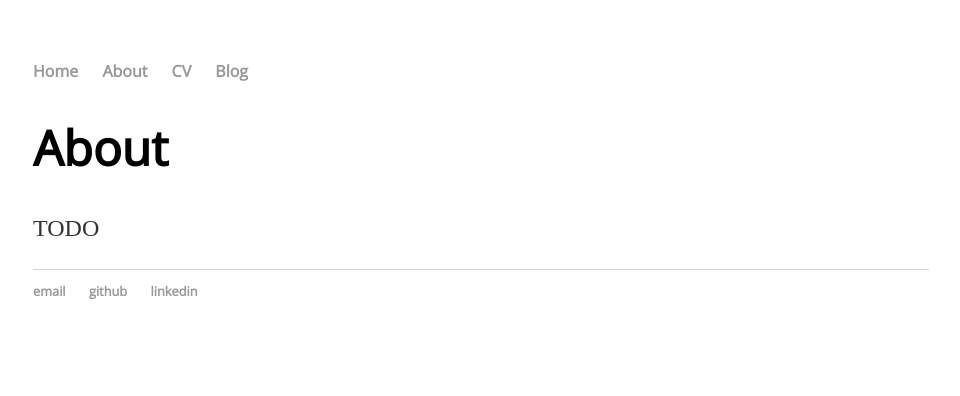
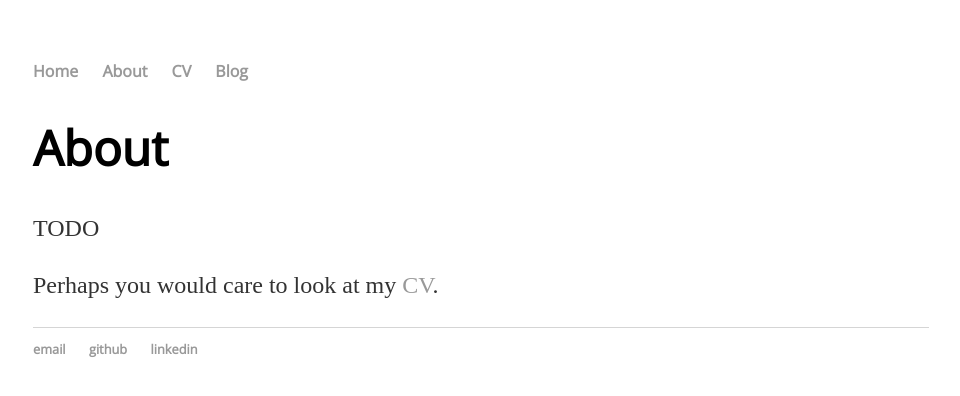
Before and after one commit to AaronRobson/AaronRobson.github.io, a Jekyll site: the page built from about/index.html, in a window 1280 px wide. Shown: the top 396 px of the page, without its empty margins (159-1119 px from the left). Built offline with Jekyll 4.4.1, drawn with Linux system fonts in a browser that asks for light colours.

Commit message:
Linking to my CV page from the About one.
As a continuation to flow from one heading to the next..

```diff
--- a/about/index.html
+++ b/about/index.html
@@ -6,4 +6,5 @@ title: About
       <div class="about">
         <h1>About</h1>
         <p>TODO</p>
+        <p>Perhaps you would care to look at my <a href="/cv">CV</a>.</p>
       </div>
```
